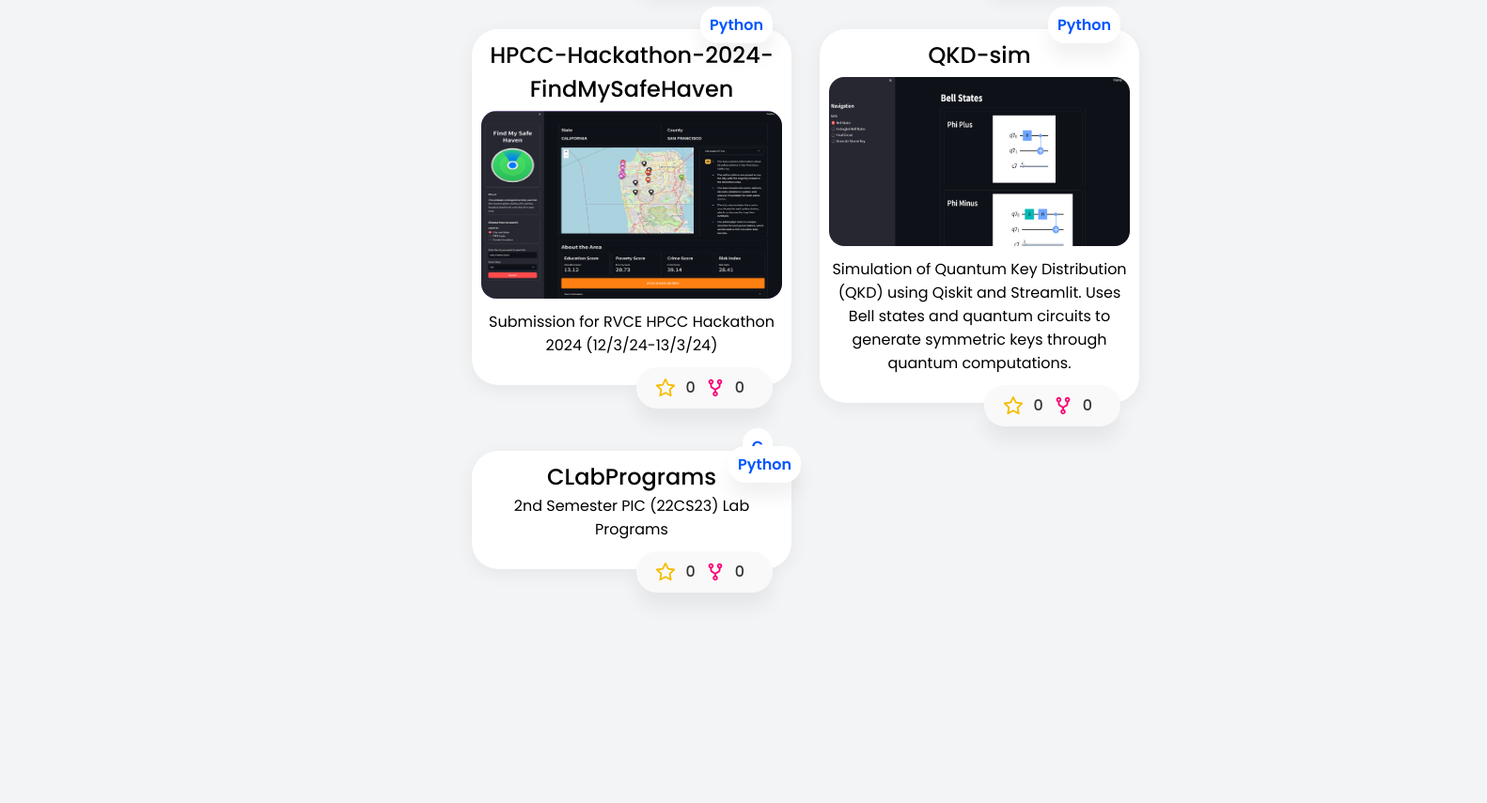
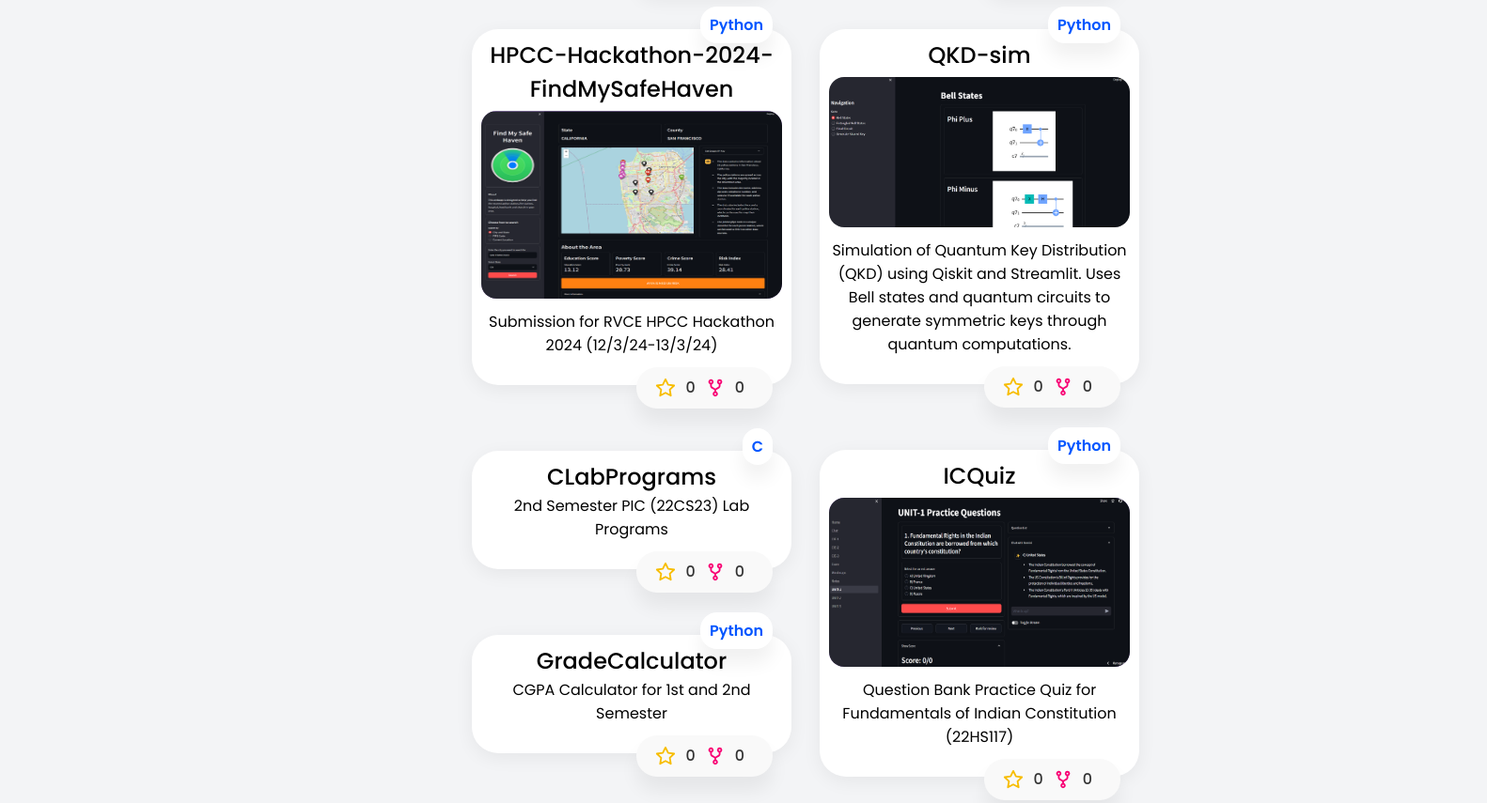
Before and after one commit to CubeStar1/CubeStar1.github.io, a plain HTML site: page index.html in a window 1280 px wide. Shown: the part 620-1475 px from the top of the page at 94% size, 1582 px wide, since content can reach past the window. Drawn offline with Linux system fonts and the light colour scheme.

Commit message:
Update index.html

```diff
--- a/index.html
+++ b/index.html
@@ -191,7 +191,7 @@
  QKD-sim
                 </span>
                 <span class="repo-desc">
-                  <img class="repo-socialprev-img" src="images/QKD-sim.png" alt="Portfolio social preview image" width="320" height="180">
+                  <img class="repo-socialprev-img" src="images/QKD-sim.png" alt="Portfolio social preview image" width="320" height="160">
                   Simulation of Quantum Key Distribution (QKD) using Qiskit and Streamlit. Uses Bell states and quantum circuits to generate symmetric keys through quantum computations.
             </span>
               </a>
@@ -236,10 +236,6 @@
             <div class="repo-lang">
               <span>Python</span>
             </div>
-            <div class="grid-item">
-              <div class="repo-lang">
-                <span>Python</span>
-              </div>
             <div class="repo-about">
               <a href="https://github.com/CubeStar1/ICQuiz">
                 <span class="repo-title">
@@ -247,6 +243,7 @@
                 </span>
                 <span class="repo-desc">
                   <img class="repo-socialprev-img" src="images/IC-Quiz.png" alt="Portfolio social preview image" width="320" height="180">
+
                       Question Bank Practice Quiz for Fundamentals of Indian Constitution (22HS117)
                 </span>
               </a>
@@ -262,6 +259,9 @@
               <span>0</span>
             </div>
           </div>
+          <div class="grid-item">
+            <div class="repo-lang">
+              <span>Python</span>
             </div>
             <div class="repo-about">
               <a href="https://github.com/CubeStar1/GradeCalculator">
```
Lines whose indentation alone changed are shown as unchanged.
